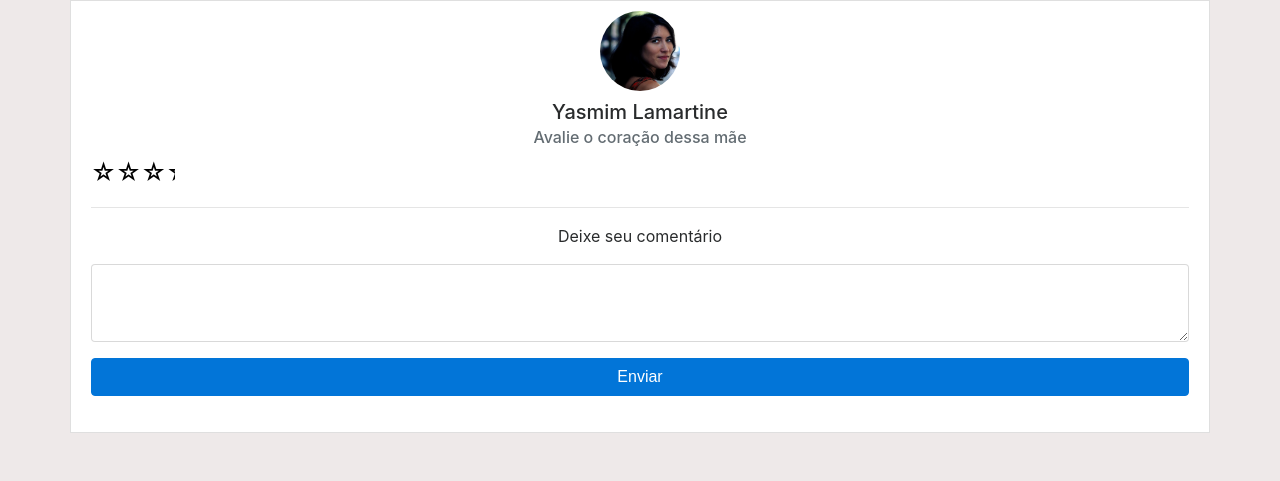
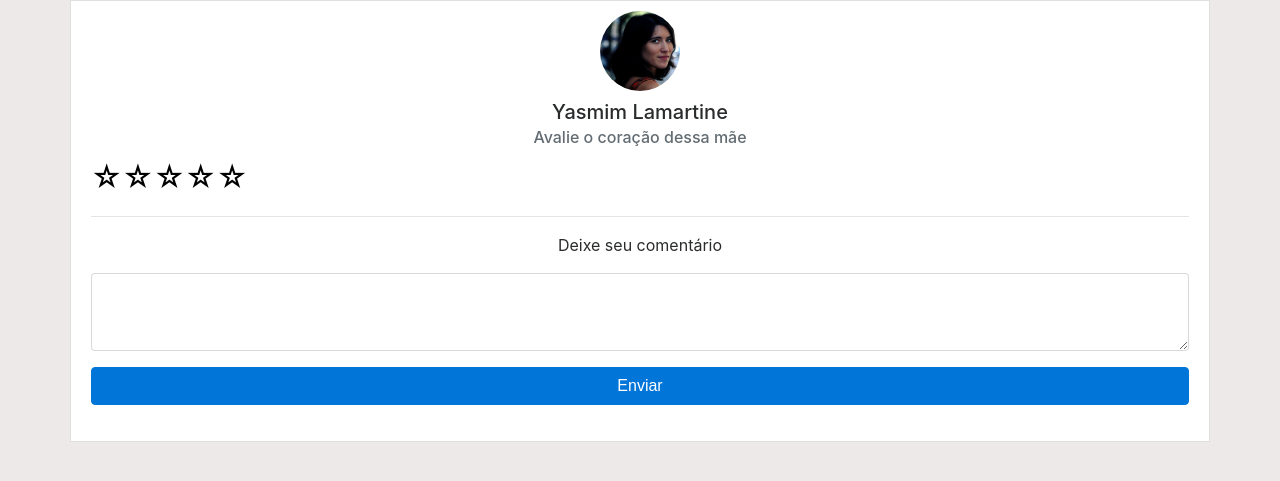
Before and after one commit to alessandrohc/ibm_coracaodemae, a Django app: a page that uses coracaodemae/mae/templates/mae/_head.html in a window 1280 px wide. Shown: the top 481 px of the page. Run offline with Django 3.2, Linux system fonts and the light colour scheme; a user stored in the database is signed in; data comes from the database, SQL or seed files in the repository; data that the repository does not hold is empty; some libraries are stand-ins or nearby versions.

Commit message:
Correção do rating

```diff
--- a/coracaodemae/mae/static/css/style.css
+++ b/coracaodemae/mae/static/css/style.css
@@ -122,18 +122,20 @@
 	-webkit-border-radius:10px !important
 }
 
-/*avaliacao*/
+
 .rating {
 	position: absolute !important;
 	bottom: 10px !important;
+	font-size: 20px;
 }
 .detail .rating {
 	position: relative !important;
 	bottom: initial !important;
 	right: initial !important;
+	font-size: 30px;
 }
-.detail .rate-base-layer span { color: #000 !important}
+.rate-base-layer span { color: #000 !important}
 .rating span {
-	font-size: 1.5rem;
-	color: #ffcb05
+	color: #ffcb05;
+
 }
--- a/coracaodemae/mae/templates/mae/index.html
+++ b/coracaodemae/mae/templates/mae/index.html
@@ -53,7 +53,7 @@
 		          <p class="card-text">{{mae.amigas_comum|length}} amigos</p>
 
 		          <h4 class=" custom-card-tile">{{mae.obj.nome}}</h4>
-		          <div class="rating" data-rate-value='{{mae.avaliacao}}'></div>
+		          <div class="rating" data-rate-value='2'></div>
 
         		</div>
 			</div>
```
